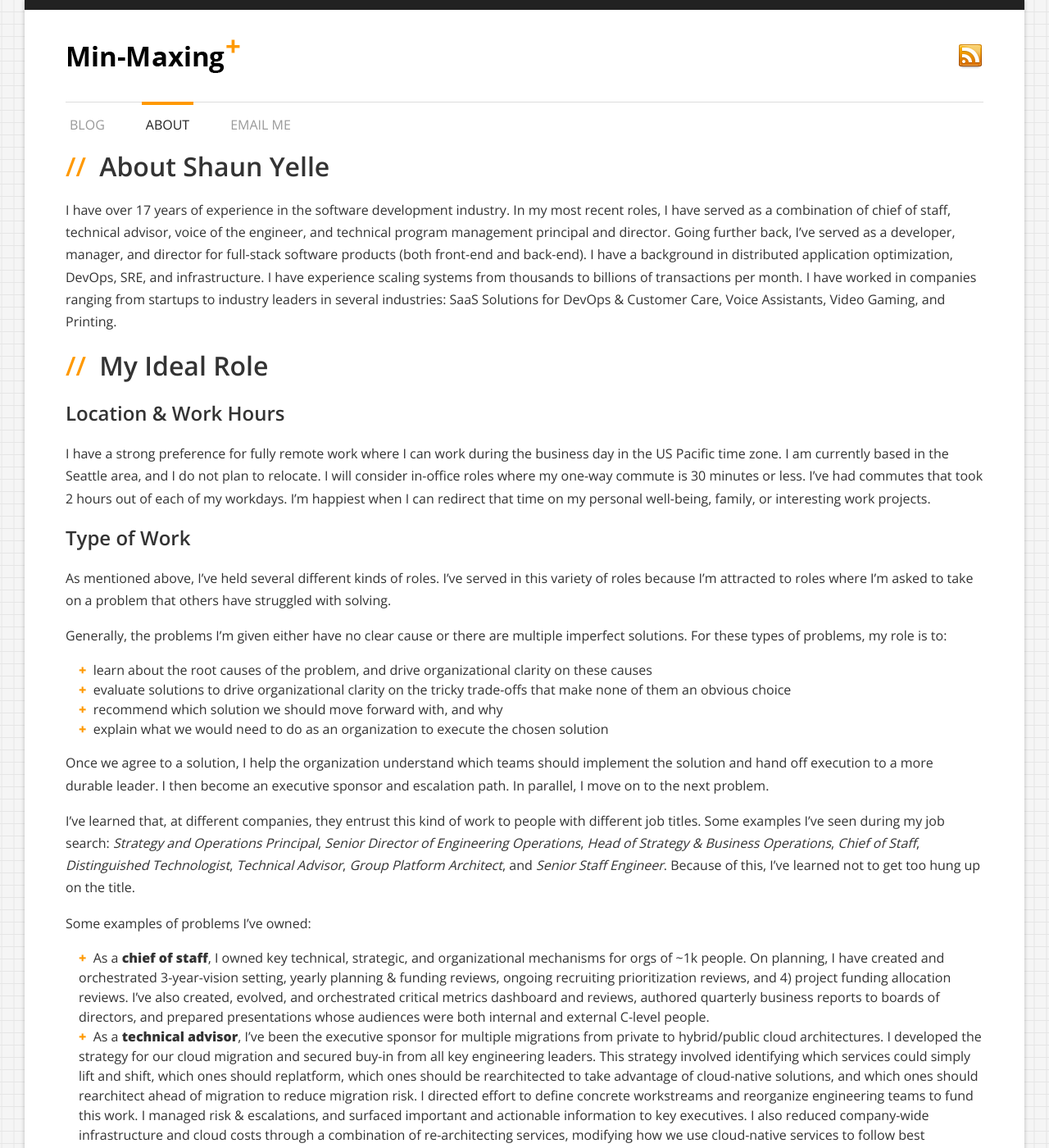
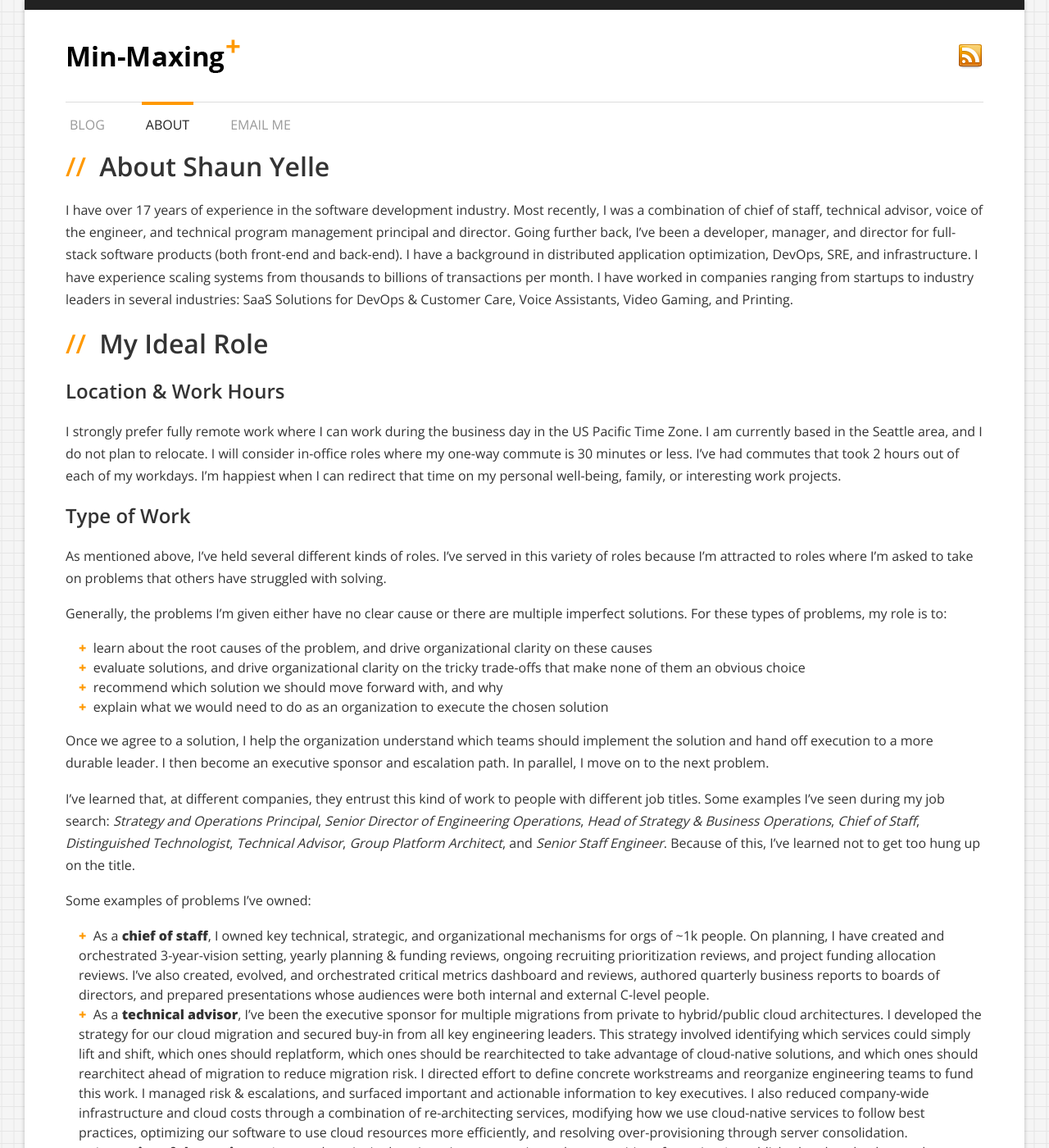
Before and after one commit to syelle/syelle.github.com, a Jekyll site: the page built from about/shaun-yelle.html, in a window 1280 px wide and 1400 px high. Shown: the whole window at 82% size. Built offline with Jekyll 4.4.1, drawn with Linux system fonts in a browser that asks for light colours; some of the changed text lies outside the part shown.

Commit message:
copy edits to "About Shaun"

```diff
--- a/about/shaun-yelle.html
+++ b/about/shaun-yelle.html
@@ -6,19 +6,19 @@ canonical: /about/shaun-yelle/
 				<div class="row">
 					<div class="grid-12">
 						<h2><span class="slash">//</span> About Shaun Yelle</h2>
-						<p>I have over 17 years of experience in the software development industry. In my most recent roles, I have served as a combination of chief of staff, technical advisor, voice of the engineer, and technical program management principal and director. Going further back, I’ve served as a developer, manager, and director for full-stack software products (both front-end and back-end). I have a background in distributed application optimization, DevOps, SRE, and infrastructure. I have experience scaling systems from thousands to billions of transactions per month. I have worked in companies ranging from startups to industry leaders in several industries: SaaS Solutions for DevOps & Customer Care, Voice Assistants, Video Gaming, and Printing.</p>
+						<p>I have over 17 years of experience in the software development industry. Most recently, I was a combination of chief of staff, technical advisor, voice of the engineer, and technical program management principal and director. Going further back, I’ve been a developer, manager, and director for full-stack software products (both front-end and back-end). I have a background in distributed application optimization, DevOps, SRE, and infrastructure. I have experience scaling systems from thousands to billions of transactions per month. I have worked in companies ranging from startups to industry leaders in several industries: SaaS Solutions for DevOps & Customer Care, Voice Assistants, Video Gaming, and Printing.</p>
 
 
 						<h2><span class="slash">//</span> My Ideal Role</h2>
 						<h3>Location & Work Hours</h3>
-						<p>I have a strong preference for fully remote work where I can work during the business day in the US Pacific time zone. I am currently based in the Seattle area, and I do not plan to relocate. I will consider in-office roles where my one-way commute is 30 minutes or less. I’ve had commutes that took 2 hours out of each of my workdays. I’m happiest when I can redirect that time on my personal well-being, family, or interesting work projects.</p>
+						<p>I strongly prefer fully remote work where I can work during the business day in the US Pacific Time Zone. I am currently based in the Seattle area, and I do not plan to relocate. I will consider in-office roles where my one-way commute is 30 minutes or less. I’ve had commutes that took 2 hours out of each of my workdays. I’m happiest when I can redirect that time on my personal well-being, family, or interesting work projects.</p>
 
 						<h3>Type of Work</h3>
-						<p>As mentioned above, I’ve held several different kinds of roles. I’ve served in this variety of roles because I’m attracted to roles where I’m asked to take on a problem that others have struggled with solving.</p>
+						<p>As mentioned above, I’ve held several different kinds of roles. I’ve served in this variety of roles because I’m attracted to roles where I’m asked to take on problems that others have struggled with solving.</p>
 						<p>Generally, the problems I’m given either have no clear cause or there are multiple imperfect solutions. For these types of problems, my role is to:</p>
 						<ul>
 							<li>learn about the root causes of the problem, and drive organizational clarity on these causes</li>
-							<li>evaluate solutions to drive organizational clarity on the tricky trade-offs that make none of them an obvious choice</li>
+							<li>evaluate solutions, and drive organizational clarity on the tricky trade-offs that make none of them an obvious choice</li>
 							<li>recommend which solution we should move forward with, and why</li>
 							<li>explain what we would need to do as an organization to execute the chosen solution</li>
 						</ul>
@@ -26,7 +26,7 @@ canonical: /about/shaun-yelle/
 						<p>I’ve learned that, at different companies, they entrust this kind of work to people with different job titles. Some examples I’ve seen during my job search: <em>Strategy and Operations Principal</em>, <em>Senior Director of Engineering Operations</em>, <em>Head of Strategy & Business Operations</em>, <em>Chief of Staff</em>, <em>Distinguished Technologist</em>, <em>Technical Advisor</em>, <em>Group Platform Architect</em>, and <em>Senior Staff Engineer</em>. Because of this, I’ve learned not to get too hung up on the title.</p>
 						<p>Some examples of problems I’ve owned:</p>
 						<ul>
-							<li>As a <strong>chief of staff</strong>, I owned key technical, strategic, and organizational mechanisms for orgs of ~1k people. On planning, I have created and orchestrated 3-year-vision setting, yearly planning & funding reviews, ongoing recruiting prioritization reviews, and 4) project funding allocation reviews. I’ve also created, evolved, and orchestrated critical metrics dashboard and reviews, authored quarterly business reports to boards of directors, and prepared presentations whose audiences were both internal and external C-level people. </li>
+							<li>As a <strong>chief of staff</strong>, I owned key technical, strategic, and organizational mechanisms for orgs of ~1k people. On planning, I have created and orchestrated 3-year-vision setting, yearly planning & funding reviews, ongoing recruiting prioritization reviews, and project funding allocation reviews. I’ve also created, evolved, and orchestrated critical metrics dashboard and reviews, authored quarterly business reports to boards of directors, and prepared presentations whose audiences were both internal and external C-level people. </li>
 							<li>As a <strong>technical advisor</strong>, I’ve been the executive sponsor for multiple migrations from private to hybrid/public cloud architectures. I developed the strategy for our cloud migration and secured buy-in from all key engineering leaders. This strategy involved identifying which services could simply lift and shift, which ones should replatform, which ones should be rearchitected to take advantage of cloud-native solutions, and which ones should rearchitect ahead of migration to reduce migration risk. I directed effort to define concrete workstreams and reorganize engineering teams to fund this work. I managed risk & escalations, and surfaced important and actionable information to key executives. I also reduced company-wide infrastructure and cloud costs through a combination of re-architecting services, modifying how we use cloud-native services to follow best practices, optimizing our software to use cloud resources more efficiently, and resolving over-provisioning through server consolidation.</li>
 							<li>As a <strong>voice of the engineer</strong>, I created a principal engineering community and communities of practice. I established and evolved several engineering standards with feedback from the community, including API standards, service launch readiness, and observability best-practices. I built a framework and process whereby any engineer could propose a new standard or process, seek feedback from peers, and ultimately get executive alignment and approval. I also surveyed engineering sentiment and used the results to advocate for and secure funding for our transition to CI/CD, which was considered the single best thing we could do to improve the morale of our engineering community.</li>
 							<li>As a <strong>technical program management principal and director</strong>, I reduced our high-severity event rate by ~73% (from ~22/month in 2020 to ~6/month in 2022). I did this by taking ownership of a contentious post-mortem process and turning into a mechanism that was blameless and ensured the organization acted on critical findings. I launched several cross-VP programs directly, including Alexa’s Voice Profiles and Automatic Voice Recognition, which enables Alexa to recognize unique voices & personalize her responses based on who is speaking. I managed, mentored, and promoted multiple TPMs. I created training material and taught courses on effective business communication. I created and orchestrated OKR processes and critical risk reviews, which were the mechanisms we used to track status and risk for a portfolio of programs across organizations of over a thousand people.</li>
@@ -36,7 +36,7 @@ canonical: /about/shaun-yelle/
 						<p>I’m flexible on company size. I’ve worked in 30-person startups, and I’ve worked in a company with hundreds of thousands of people. That said, I’ve found that my role tends to provide a lot of value for organizations that are growing past a few hundred people, and has an outsized impact in an organization of at least a thousand people.</p>
 						<h3>Company Culture</h3>
 						<ul>
-							<li><strong>Emotional Intelligence</strong> - I prefer organizations that expect people to express their emotions in healthy ways and demonstrate empathy in how they interact with others. This applies all the way up to the C-level. I’ve worked at companies where executives or senior technical ICs joined major incidents and expressed their frustration by yelling at and insulting people who are actively trying to fix the problem. Not only did it slow down our process of fixing the problem, but it created a culture of people who were either afraid to help during the next emergency, or also yelled as a way of trying to get their way. I will never feel comfortable being complicit to that kind of culture.</li>
+							<li><strong>Emotional Intelligence</strong> - I prefer organizations that expect people to express their emotions in healthy ways and demonstrate empathy in how they interact with others. This applies all the way up to the C-level. I’ve worked at companies where executives or senior technical ICs joined major incidents and expressed their frustration by yelling at and insulting people who are actively trying to fix the problem. Not only did this behavior slow down our mitigation efforts, but it also created a culture of people who were either afraid to help during the next emergency, or also yelled as a way of trying to get their way. I will never feel comfortable being complicit to that kind of culture.</li>
 							<li><strong>Intent-based Leadership</strong> - I believe that the role of senior leadership is to build a combination of strategy and decision-making frameworks that enable anyone to make independent decisions that will naturally align with company objectives. This creates a culture where you create leaders at every level, and those leaders remain happy and engaged in driving the company’s success.</li>
 							<li><strong>Evidence-based Decision-Making & Systems Thinking</strong> - Even the most experienced person won’t make the right gut-based decisions all of the time. I think companies perform better when they make decisions based on evidence. Further, I think they perform better when they develop systems that enable them to experiment quickly and collect evidence to validate ideas.</li>
 							<li><strong>Information Flows Freely</strong> - I thrive in cultures where information flows like oxygen, not like currency. I believe companies move faster and people make better decisions when they have access to the same information as executives. This means that objectives and key results are communicated regularly, and leadership addresses concerns heads-on instead of avoiding them with vague platitudes.</li>
```
